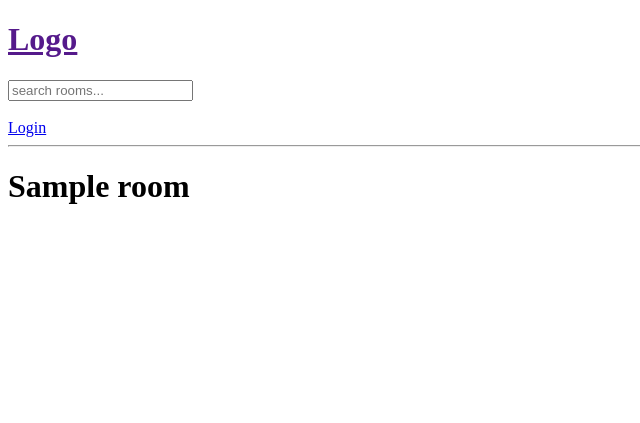
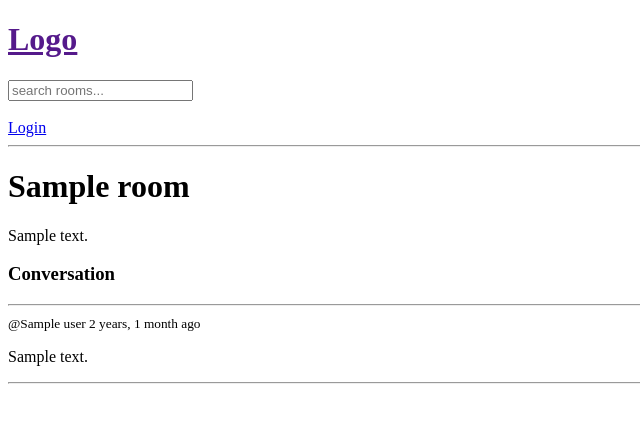
Before and after one commit to d-vinayak/studybud, a Django app: template base/templates/base/room.html in a window 1280 px wide. Shown: the top 423 px of the page, without its empty margins (0-640 px from the left). Run offline with Django 3.2, Linux system fonts and the light colour scheme; the template is opened without the code that fills it: most values are stand-ins (such as "Sample title", 1, 10 or a date in 2020).

Commit message:
able to post message

```diff
--- a/base/templates/base/room.html
+++ b/base/templates/base/room.html
@@ -4,5 +4,29 @@
 
 <h1>{{ room.name }}</h1>
 
+<p>{{ room.description }}</p>
+
+<div class="comment-wrapper">
+    <h3>Conversation</h3>
+    <hr>
+
+    {% for message in room_messages %}
+    <div>
+        <small> @{{message.user}}  {{message.created|timesince}} ago</small>
+        <p>{{ message.body }}</p>
+        <hr>
+    </div>
+    {% endfor %}
+</div>
+
+{% if request.user.is_authenticated %}
+<div class="comment-form">
+    <form method="post" action="">
+        {% csrf_token %}
+        <input type="text" name='body' placeholder="Write your message here">
+        <input type="submit" value="Post">
+    </form>
+</div>
+{% endif %}
 
 {% endblock %}
--- a/studybud/settings.py
+++ b/studybud/settings.py
@@ -108,7 +108,7 @@ AUTH_PASSWORD_VALIDATORS = [
 
 LANGUAGE_CODE = 'en-us'
 
-TIME_ZONE = 'UTC'
+TIME_ZONE = 'Asia/Calcutta'
 
 USE_I18N = True
 
```
Also changed, not shown: base/views.py (+13 -2 lines), db.sqlite3.
